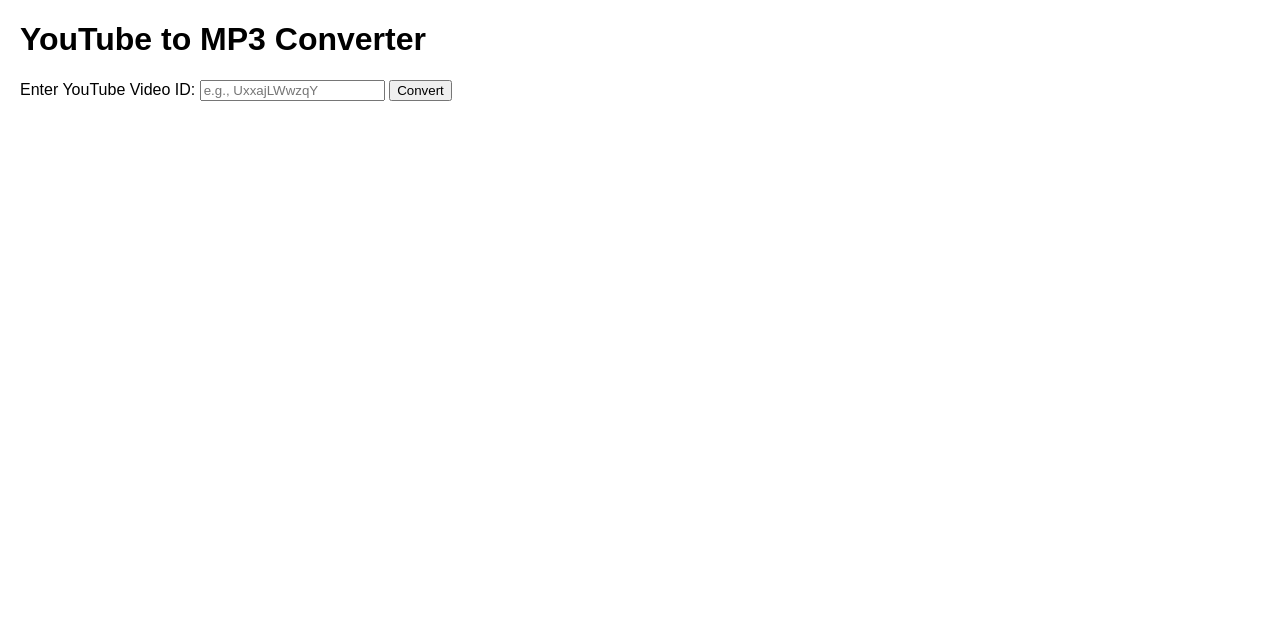
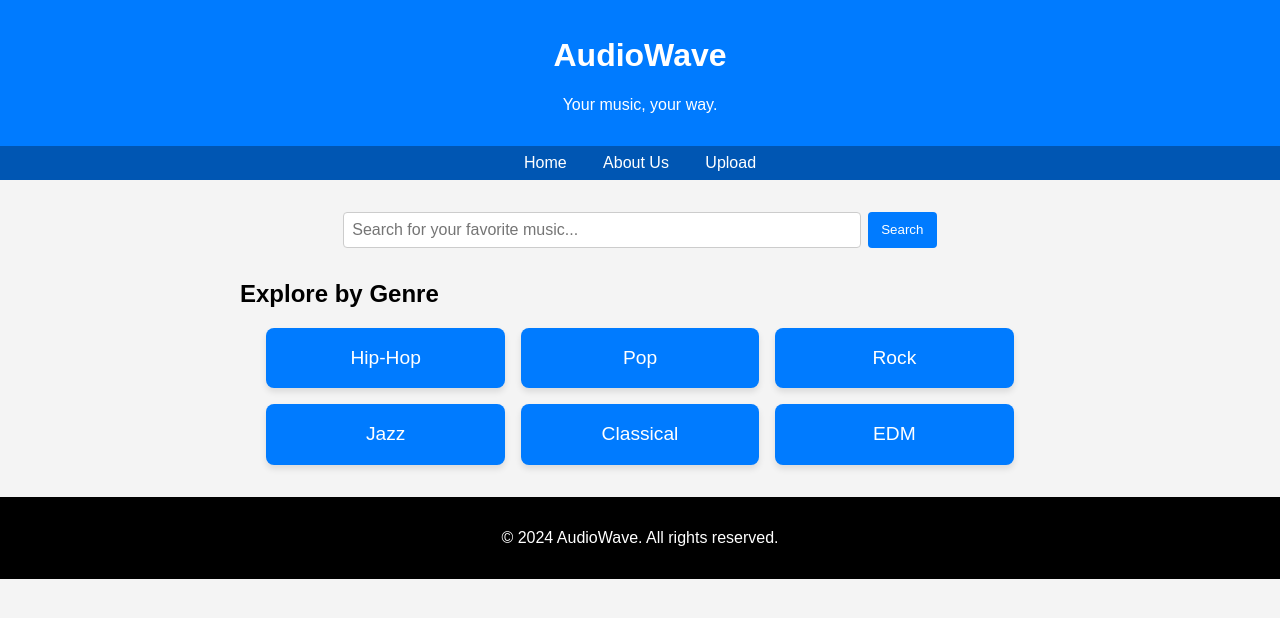
Before and after one commit to mp3d/AudioWave, a plain HTML site: page index.html in a window 1280 px wide. Drawn offline with Linux system fonts and the light colour scheme.

Commit message:
Update index.html

```diff
--- a/index.html
+++ b/index.html
@@ -3,93 +3,160 @@
 <head>
     <meta charset="UTF-8">
     <meta name="viewport" content="width=device-width, initial-scale=1.0">
-  <title>YouTube to MP3 Converter</title>
+    <title>AudioWave</title>
     <style>
+        /* CSS Theme */
         body {
             font-family: Arial, sans-serif;
-      margin: 20px;
+            margin: 0;
+            padding: 0;
+            background-color: #f4f4f4;
+            color: black;
         }
-    .video-info {
-      margin-top: 20px;
+
+        header {
+            background-color: #007BFF;
+            color: white;
+            padding: 1em 0;
+            text-align: center;
         }
-    #downloadBtn {
-      display: none;
-      background-color: #4CAF50;
+
+        nav {
+            background-color: #0056b3;
+            padding: 0.5em 0;
+            text-align: center;
+        }
+
+        nav a {
             color: white;
-      padding: 10px 20px;
+            text-decoration: none;
+            margin: 0 1em;
+            font-size: 1em;
+        }
+
+        nav a:hover {
+            text-decoration: underline;
+        }
+
+        .container {
+            max-width: 800px;
+            margin: 2em auto;
+            padding: 0 1em;
+        }
+
+        .search-bar {
+            display: flex;
+            justify-content: center;
+            margin-bottom: 2em;
+        }
+
+        .search-bar input[type="text"] {
+            width: 100%;
+            max-width: 500px;
+            padding: 0.5em;
+            border: 1px solid #ccc;
+            border-radius: 4px;
+            font-size: 1em;
+        }
+
+        .search-bar button {
+            background-color: #007BFF;
+            color: white;
             border: none;
+            padding: 0.5em 1em;
+            margin-left: 0.5em;
+            border-radius: 4px;
             cursor: pointer;
-      font-size: 16px;
         }
-    #downloadBtn:hover {
-      background-color: #45a049;
+
+        .search-bar button:hover {
+            background-color: #0056b3;
+        }
+
+        .categories {
+            display: flex;
+            flex-wrap: wrap;
+            gap: 1em;
+            justify-content: center;
+        }
+
+        .category {
+            background-color: #007BFF;
+            color: white;
+            padding: 1em;
+            border-radius: 8px;
+            text-align: center;
+            flex: 1 1 calc(33% - 1em);
+            max-width: 200px;
+            text-decoration: none;
+            font-size: 1.2em;
+            box-shadow: 0 4px 6px rgba(0, 0, 0, 0.1);
+            transition: transform 0.2s, background-color 0.2s;
+        }
+
+        .category:hover {
+            transform: scale(1.05);
+            background-color: #0056b3;
+        }
+
+        footer {
+            background-color: black;
+            color: white;
+            text-align: center;
+            padding: 1em 0;
+            margin-top: 2em;
         }
     </style>
 </head>
 <body>
-  <h1>YouTube to MP3 Converter</h1>
-  <label for="youtubeId">Enter YouTube Video ID:</label>
-  <input type="text" id="youtubeId" placeholder="e.g., UxxajLWwzqY" />
-  <button id="convertBtn">Convert</button>
+    <header>
+        <h1>AudioWave</h1>
+        <p>Your music, your way.</p>
+    </header>
 
-  <div class="video-info" id="videoInfo" style="display: none;">
-    <h3 id="videoTitle"></h3>
-    <p><strong>Author:</strong> <span id="videoAuthor"></span></p>
-    <img id="videoThumb" src="" alt="Video Thumbnail" style="width: 200px; height: auto;" />
-    <button id="downloadBtn" onclick="downloadMP3()">Download MP3</button>
+    <nav>
+        <a href="index.html">Home</a>
+        <a href="about.html">About Us</a>
+        <a href="upload.html">Upload</a>
+    </nav>
+
+    <div class="container">
+        <div class="search-bar">
+            <input type="text" id="search" placeholder="Search for your favorite music...">
+            <button onclick="searchMusic()">Search</button>
         </div>
 
+        <h2>Explore by Genre</h2>
+        <div class="categories">
+            <a href="hiphop.html" class="category">Hip-Hop</a>
+            <a href="pop.html" class="category">Pop</a>
+            <a href="rock.html" class="category">Rock</a>
+            <a href="jazz.html" class="category">Jazz</a>
+            <a href="classical.html" class="category">Classical</a>
+            <a href="edm.html" class="category">EDM</a>
+        </div>
+    </div>
+
+    <footer>
+        <p>&copy; 2024 AudioWave. All rights reserved.</p>
+    </footer>
+
     <script>
-    document.getElementById('convertBtn').addEventListener('click', function () {
-      const videoId = document.getElementById('youtubeId').value.trim();
+        // JavaScript functionality
+        function searchMusic() {
+            const query = document.getElementById('search').value;
+            const results = document.getElementById('results');
 
-      if (!videoId) {
-        alert('Please enter a valid YouTube video ID!');
+            if (query.trim() === "") {
+                results.innerHTML = '<p style="color: red;">Please enter a search term.</p>';
                 return;
             }
 
-      // Set up API call
-      const xhr = new XMLHttpRequest();
-      const apiUrl = `https://youtube-mp3-download1.p.rapidapi.com/dl?id=${videoId}`;
-
-      xhr.open('GET', apiUrl);
-      xhr.setRequestHeader('x-rapidapi-key', 'bd24a08d03msh18a10de8902d9e3p1d4ab7jsnfd104cebe558');
-      xhr.setRequestHeader('x-rapidapi-host', 'youtube-mp3-download1.p.rapidapi.com');
-
-      xhr.onreadystatechange = function () {
-        if (xhr.readyState === XMLHttpRequest.DONE) {
-          if (xhr.status === 200) {
-            const response = JSON.parse(xhr.responseText);
-            if (response.status === 'ok') {
-              // Populate the page with video info
-              document.getElementById('videoInfo').style.display = 'block';
-              document.getElementById('videoTitle').textContent = response.title;
-              document.getElementById('videoAuthor').textContent = response.author;
-              document.getElementById('videoThumb').src = response.thumb;
-
-              // Show the download button
-              document.getElementById('downloadBtn').style.display = 'inline-block';
-
-              // Save the download link in a global variable
-              window.downloadLink = response.link;
-            } else {
-              alert('Error: ' + response.status);
-            }
-          } else {
-            alert('Failed to fetch data. Please try again later.');
-          }
-        }
-      };
-
-      xhr.send(null);
-    });
-
-    function downloadMP3() {
-      if (window.downloadLink) {
-        window.location.href = window.downloadLink;
-      } else {
-        alert('Download link is not available.');
-      }
+            results.innerHTML = `<p>Searching for "${query}"...</p>`;
+            // Simulate search result (Placeholder functionality)
+            setTimeout(() => {
+                results.innerHTML = `<p>No results found for "${query}". Please try again.</p>`;
+            }, 2000);
         }
     </script>
 </body>
```
Lines whose indentation alone changed are shown as unchanged.
